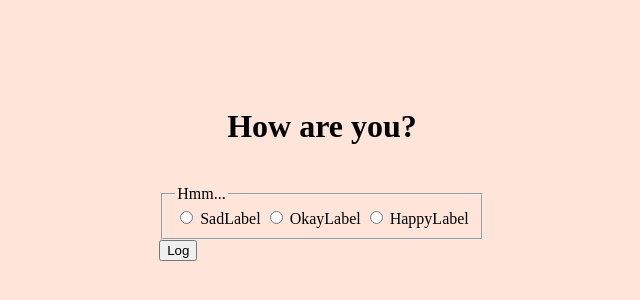
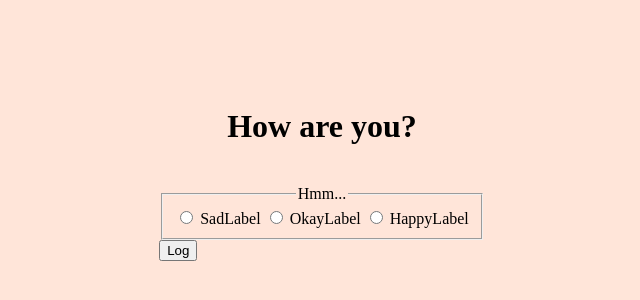
Before and after one commit to lawsonhung/PerScholasSBA316, a plain HTML site: page index.html in a window 1280 px wide. Shown: the part 226-526 px from the top of the page, without its empty margins (318-958 px from the left). Drawn offline with Linux system fonts and the light colour scheme.

Commit message:
Text-align center hmm legend

```diff
--- a/index.html
+++ b/index.html
@@ -16,7 +16,7 @@
     <br />
 
     <form id="moodForm">
-      <fieldset>
+      <fieldset id="moodFormFieldset">
         <legend>Hmm...</legend>
 
         <input type="radio" name="sad" value="sad">
--- a/styles/style.css
+++ b/styles/style.css
@@ -25,3 +25,7 @@ main {
   align-items: center;
   flex-direction: column;
 }
+
+#moodFormFieldset > legend {
+  text-align: center;
+}
```
